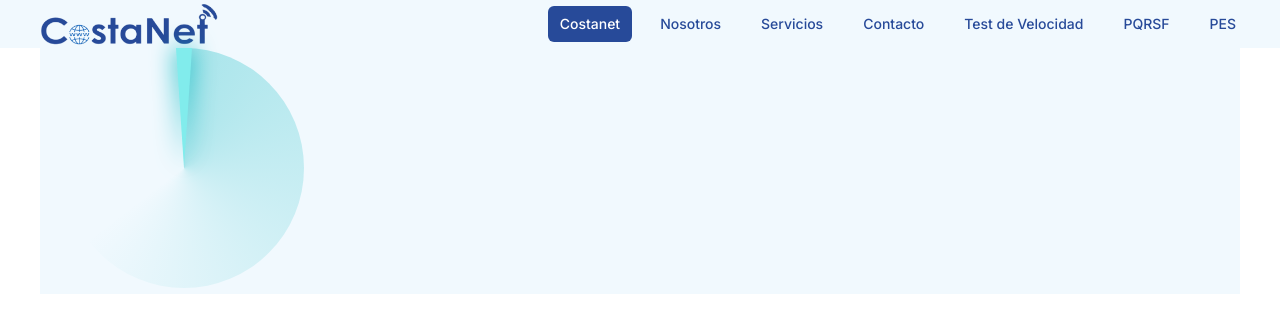
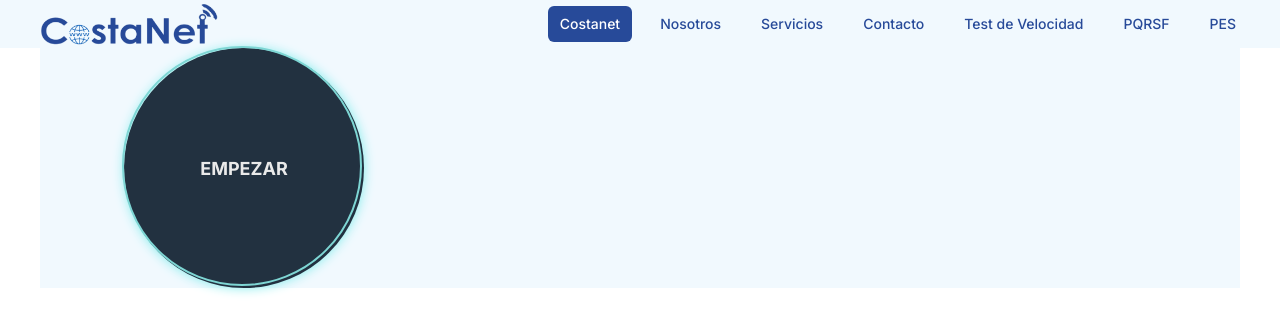
Before and after one commit to labs-company/costanet, a Next.js app: page /test-de-velocidad in a window 1280 px wide. Shown: the top 334 px of the page. Built offline with nearby package versions, Linux system fonts and the light colour scheme.

Commit message:
estilo css para el test (#24)

```diff
--- a/app/globals.css
+++ b/app/globals.css
@@ -5,6 +5,9 @@
 
 
 @layer utilities {
+    *.hiden {
+        display: none !important;
+    }
     .loader-widget {
         width: 360px;
         height: 420x;
@@ -36,4 +39,46 @@
         border-top: 120px solid #81ecec;
         filter: drop-shadow(0 0 12px #01b6be);
     }
+    .loader-content {
+        display: flex;
+        align-items: center;
+        justify-content: center;
+        flex-wrap: wrap;
+    }
+    .loader-content button {
+        position: relative;
+        cursor: pointer;
+        height: 240px;
+        width: 240px;
+        font-size: 18px;
+        font-weight: bold;
+        line-height: 1.5;
+        border-radius: 50%;
+        background-color: #223140;
+        color: #eaeaea;
+        border: 0;
+        box-shadow: 0 0 12px #81ecec;
+    }
+
+    .loader-content button::before {
+        content: '';
+        position: absolute;
+        height: 100%;
+        width: 100%;
+        top: -2px;
+        left: -2px;
+        border: 2px solid #7ed6d4;
+        border-radius: 50%;
+        animation: btnRing 2s linear;
+    }
+    @keyframes btnRing {
+            60% {
+                height: calc(100% + 60px);
+                width: calc(100% +  60px);
+                top: -32px;
+                left: -32px;
+                opacity: 0;
+
+            }
+    }
 }
--- a/app/test-de-velocidad/page.tsx
+++ b/app/test-de-velocidad/page.tsx
@@ -4,7 +4,11 @@ export default function TestDeVelocidad() {
   return (
     <Container className="bg-navbar">
       <div className="loader-widget">
-        <span className="loader"></span>
+        <span className="loader hiden"></span>
+        <div className="loader-content">
+            <div className="content"></div>
+            <button>EMPEZAR</button>
+        </div>
       </div>
     </Container>
   );
```
